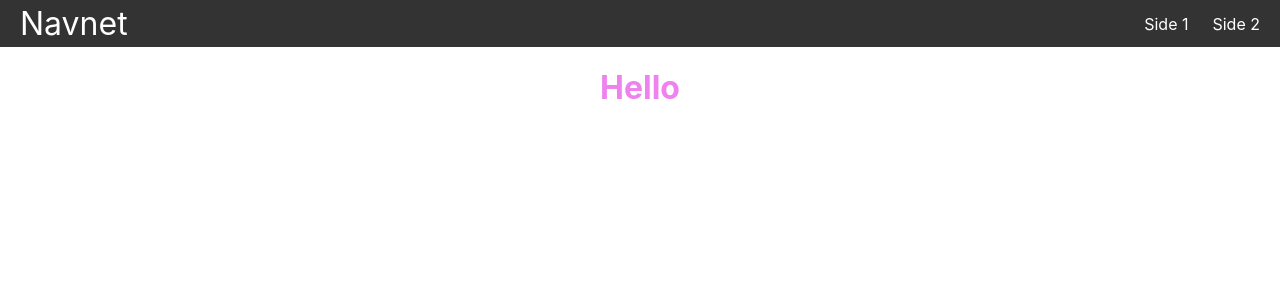
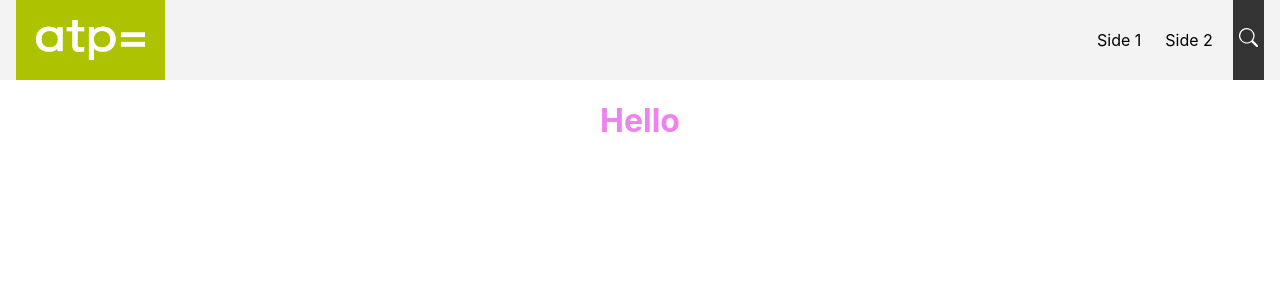
Before and after one commit to PatrickBDJ/app, a React (Create React App) app: page / in a window 1280 px wide. Shown: the top 300 px of the page. Built offline with nearby package versions, Linux system fonts and the light colour scheme.

Commit message:
modal uden søgning

```diff
--- a/package.json
+++ b/package.json
@@ -8,6 +8,7 @@
     "@testing-library/user-event": "^13.5.0",
     "react": "^18.2.0",
     "react-dom": "^18.2.0",
+    "react-icons": "^4.8.0",
     "react-modal": "^3.16.1",
     "react-router-dom": "^6.10.0",
     "react-scripts": "5.0.1",
--- a/src/components/Navbar.jsx
+++ b/src/components/Navbar.jsx
@@ -1,26 +1,29 @@
 import { Link, useMatch, useResolvedPath } from "react-router-dom"
+import Searchmodal from "./Searchmodal"
+import logo_atp_hvid from '../assets/logo_atp_hvid.png'
 
 
 
 function Navbar(){
     return (
         <nav className="nav">
-            <Link to="/" className="nav-title">Navnet</Link>
+            <Link to="/" id="nav-logo"><img src={logo_atp_hvid} alt="logo" /></Link>
             <ul>
                 <CustomLink to="/page1">Side 1</CustomLink>
                 <CustomLink to="/page2">Side 2</CustomLink>
+                <Searchmodal />
             </ul>
         </nav>
     )
 }
 
-function CustomLink({ to, children, ...props}){
+function CustomLink({to, children}){
     const resolvedPath = useResolvedPath(to)
     const isActive = useMatch({path: resolvedPath.pathname, end:true })
 
     return(
         <li className={isActive ? "active" : ""}>
-            <Link to={to} {...props}>{children}</Link>
+            <Link to={to}>{children}</Link>
         </li>
     )
 }
--- /dev/null
+++ b/src/components/Searchlist.jsx
@@ -0,0 +1,14 @@
+
+
+export default function Searchlist(){
+
+
+    return(
+        <div className="pages-links-search">
+            <ul>
+                <li><a href="/page1">Side 1</a></li>
+                <li><a href="/page2">Side 2</a></li>
+            </ul>
+        </div>
+    )
+}
--- a/src/components/Searchmodal.jsx
+++ b/src/components/Searchmodal.jsx
@@ -1,5 +1,28 @@
-
+import Modal from 'react-modal'
+import { useState } from 'react'
+import Searchlist from './Searchlist'
+import { BsSearch } from 'react-icons/bs'
 
 export default function Searchmodal(){
+    const [modalIsOpen, setModalIsOpen] = useState(false);
+
+    const openModal = () => {
+        setModalIsOpen(true);
+    };
+
+    const closeModal = () => {
+        setModalIsOpen(false);
+    };
+
+    return(
+        <>
+            <button onClick={openModal} id="search-modal-btn"><BsSearch/></button>
+            <Modal isOpen={modalIsOpen}
+            onRequestClose={closeModal}
+            contentLabel="Search modal" ariaHideApp={false} id="search-modal-style">
+                <Searchlist/>
+            </Modal>
+        </>
+    )
 
 }
--- a/src/components/css/navbar.css
+++ b/src/components/css/navbar.css
@@ -12,8 +12,8 @@ body{
 }
 
 .nav {
-    background-color: #333;
-    color: white;
+    background-color: #f3f3f3;
+    color: #000;
     display: flex;
     justify-content: space-between;
     align-items: stretch;
@@ -43,9 +43,35 @@ body{
 }
 
 .nav li.active{
-    background-color: #555;
+    background-color: #adc200;
+    color: #fff;
 }
 
 .nav li:hover{
-    background-color: #777;
+    background-color: #82af82;
+    color: #fff;
 }
+
+#nav-logo{
+    background-color: #adc200;
+}
+
+#nav-logo img{
+    padding: 1rem;
+    height: 4.5rem;
+    width: auto;
+}
+
+
+
+/* Search modal */
+#search-modal-btn{
+    font-size: 1.2rem;
+    background: #333;
+    color: white;
+    border: none;
+}
+#search-modal-btn:hover{
+    background: #777;
+    cursor:pointer;
+}
--- /dev/null
+++ b/src/components/css/style.css
@@ -0,0 +1,3 @@
+body{
+    background: #fff;
+}
```
Also changed, not shown: src/App.jsx (+8 -7 lines), src/assets/logo_atp_hvid.png (added), 1 other file (tests, documents, lock files or other folders).
